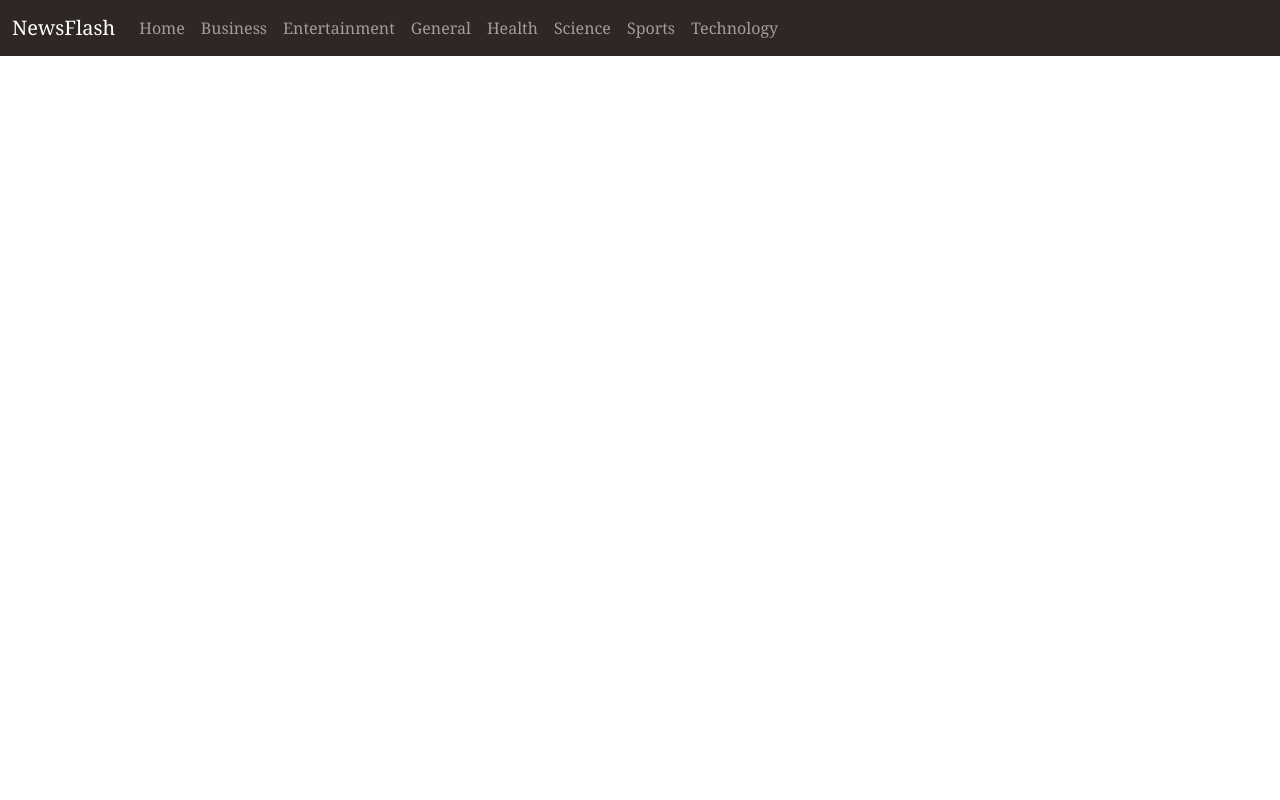
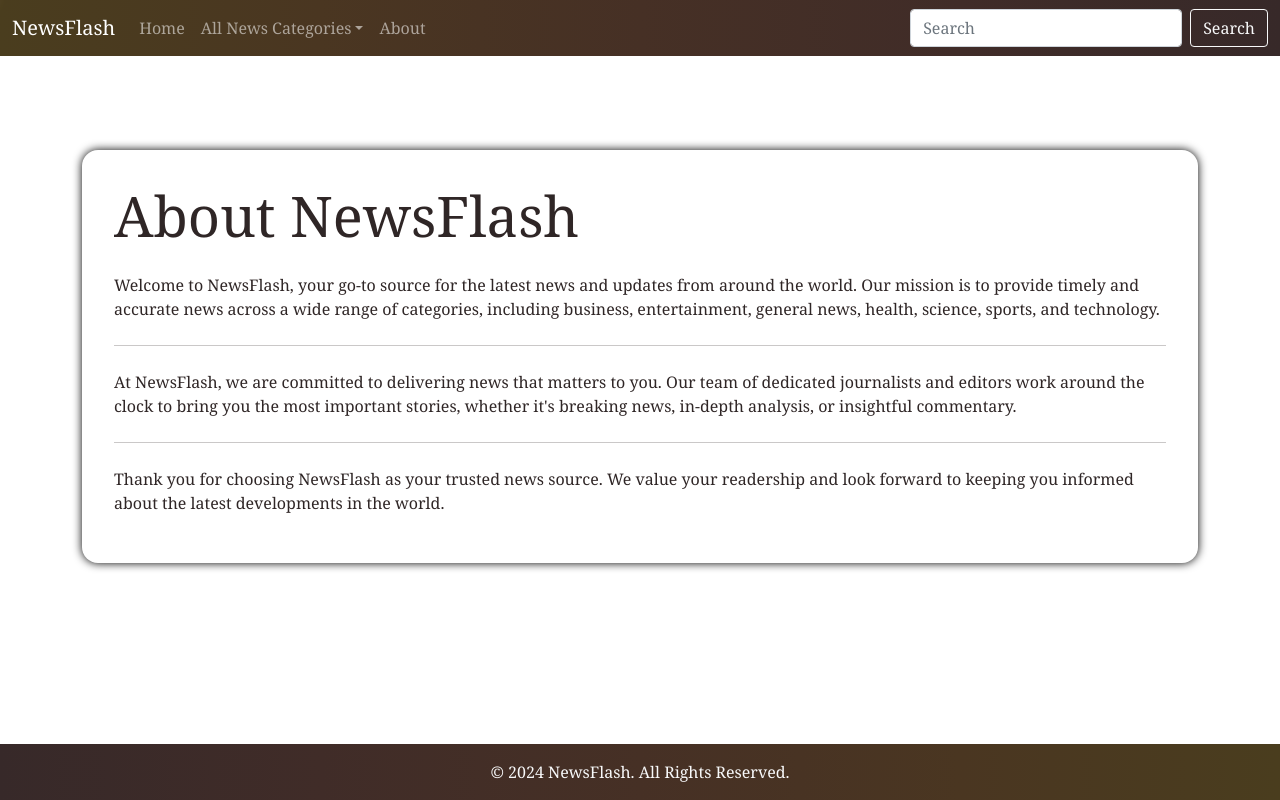
Before and after one commit to rakhidesale/NewsFlash-ReactApp, a React (Create React App) app: page /about in a window 1280 px wide. Built offline with nearby package versions, Linux system fonts and the light colour scheme; no server answers.

Commit message:
Update navbar and add footer

```diff
--- a/src/App.js
+++ b/src/App.js
@@ -1,41 +1,48 @@
 import './App.css';
+import React, { useState } from 'react';
+import NavBar from './components/NavBar';
+import News from './components/News';
+import Home from './components/Home';
+import About from './components/About';
+import MainLayout from './components/MainLayout';
+import LoadingBar from 'react-top-loading-bar'
 
-import React, { useState } from 'react'
-import NavBar from './components/NavBar';
-import News  from './components/News';
 import {
   BrowserRouter as Router,
   Routes,
   Route
 } from "react-router-dom";
-import LoadingBar from 'react-top-loading-bar'
+
 
 
 const App = () => {
   const pageSize = 5;
   const apiKey = process.env.REACT_APP_NEWS_API
-
   const [progress, setProgress] = useState(0)
 
   return (
     <div>
       <Router>
-        <NavBar/>
+        <NavBar />
+        <MainLayout>
         <LoadingBar
           height={3}
           color='#C5AA6A'
           progress={progress}
         />
         <Routes>
-          <Route exact path="/" element={<News setProgress={setProgress} apiKey={apiKey} pageSize={pageSize}  key="general" country="in" category="general" />} />
-          <Route exact path="/entertainment" element={<News setProgress={setProgress} apiKey={apiKey} pageSize={pageSize}  key="entertainment" country="in" category="entertainment" />} />
-          <Route exact path="/business" element={<News setProgress={setProgress} apiKey={apiKey} pageSize={pageSize}  key="business" country="in" category="business" />} />
-          <Route exact path="/general" element={<News setProgress={setProgress} apiKey={apiKey} pageSize={pageSize}  key="general" country="in" category="general" />} />
-          <Route exact path="/health" element={<News setProgress={setProgress} apiKey={apiKey} pageSize={pageSize}  key="health" country="in" category="health" />} />
-          <Route exact path="/science" element={<News setProgress={setProgress} apiKey={apiKey} pageSize={pageSize}  key="science" country="in" category="science" />} />
-          <Route exact path="/sports" element={<News setProgress={setProgress} apiKey={apiKey} pageSize={pageSize}  key="sports" country="in" category="sports" />} />
-          <Route exact path="/technology" element={<News setProgress={setProgress} apiKey={apiKey} pageSize={pageSize}  key="technology" country="in" category="technology" />} />
+          <Route path="/" element={<Home setProgress={setProgress} />} />
+          <Route path="/about" element={<About setProgress={setProgress} />} />
+          <Route exact path="/" element={<News setProgress={setProgress} apiKey={apiKey} pageSize={pageSize} key="about" country="in" category="general" />} />
+          <Route exact path="/entertainment" element={<News setProgress={setProgress} apiKey={apiKey} pageSize={pageSize} key="entertainment" country="in" category="entertainment" />} />
+          <Route exact path="/business" element={<News setProgress={setProgress} apiKey={apiKey} pageSize={pageSize} key="business" country="in" category="business" />} />
+          <Route exact path="/general" element={<News setProgress={setProgress} apiKey={apiKey} pageSize={pageSize} key="general" country="in" category="general" />} />
+          <Route exact path="/health" element={<News setProgress={setProgress} apiKey={apiKey} pageSize={pageSize} key="health" country="in" category="health" />} />
+          <Route exact path="/science" element={<News setProgress={setProgress} apiKey={apiKey} pageSize={pageSize} key="science" country="in" category="science" />} />
+          <Route exact path="/sports" element={<News setProgress={setProgress} apiKey={apiKey} pageSize={pageSize} key="sports" country="in" category="sports" />} />
+          <Route exact path="/technology" element={<News setProgress={setProgress} apiKey={apiKey} pageSize={pageSize} key="technology" country="in" category="technology" />} />
         </Routes>
+        </MainLayout>
       </Router>
     </div>
   )
--- /dev/null
+++ b/src/components/About.js
@@ -0,0 +1,36 @@
+import React, { useEffect } from 'react';
+
+const About = ({ setProgress }) => {
+    useEffect(() => {
+      setProgress(30);
+      // Simulate loading progress
+      setTimeout(() => setProgress(60), 500);
+      setTimeout(() => setProgress(100), 1000);
+    }, [setProgress]);
+
+    return (
+        <div className="container" style={{ marginTop: '150px', fontFamily: 'Georgia, serif', color: '#2F2626' }}>
+            <div className="jumbotron" style={{ backgroundColor: 'white', padding: '2rem', borderRadius: '1rem', boxShadow: '0 0 10px rgba(0,0,0,1)' }}>
+                <h3 className="display-4">About NewsFlash</h3>
+                <p className="my-4">
+                    Welcome to NewsFlash, your go-to source for the latest news and updates from around the world.
+                    Our mission is to provide timely and accurate news across a wide range of categories,
+                    including business, entertainment, general news, health, science, sports, and technology.
+                </p>
+                <hr className="my-4" />
+                <p>
+                    At NewsFlash, we are committed to delivering news that matters to you.
+                    Our team of dedicated journalists and editors work around the clock to bring you the most important stories,
+                    whether it's breaking news, in-depth analysis, or insightful commentary.
+                </p>
+                <hr className="my-4" />
+                <p>
+                    Thank you for choosing NewsFlash as your trusted news source.
+                    We value your readership and look forward to keeping you informed about the latest developments in the world.
+                </p>
+            </div>
+        </div>
+    );
+};
+
+export default About;
--- /dev/null
+++ b/src/components/Footer.js
@@ -0,0 +1,14 @@
+import React from 'react';
+
+
+const Footer = () => {
+  return (
+    <footer className="text-light text-center py-3" style={{fontFamily: 'Georgia, serif', backgroundImage:'linear-gradient(to left, #4a3d1e, #4a3621, #463025, #402c28, #372929)'}}>
+      <div className="container">
+        <p className="mb-0">© 2024 NewsFlash. All Rights Reserved.</p>
+      </div>
+    </footer>
+  );
+};
+
+export default Footer;
--- /dev/null
+++ b/src/components/Home.js
@@ -0,0 +1,29 @@
+import React, { useEffect } from 'react';
+import { Link } from 'react-router-dom';
+
+const Home = ({ setProgress }) => {
+  useEffect(() => {
+    setProgress(30);
+    // Simulate loading progress
+    setTimeout(() => setProgress(60), 500);
+    setTimeout(() => setProgress(100), 1000);
+  }, [setProgress]);
+
+  return (
+    <div className="container" style={{ marginTop: '150px', fontFamily: 'Georgia, serif', color: '#2F2626' }}>
+      <div className="jumbotron" style={{ backgroundColor: 'white', padding: '2rem', borderRadius: '1rem', boxShadow: '0 0 10px rgba(0,0,0,1)' }}>
+        <h1 className="display-4">Welcome to NewsFlash</h1>
+        <p className="lead">
+          Stay updated with the latest news from around the world. We provide timely and accurate news across various categories including business, entertainment, general news, health, science, sports, and technology.
+        </p>
+        <hr className="my-4" />
+        <p>
+          At NewsFlash, we are committed to delivering news that matters to you. Explore our site to find the latest stories and insights.
+        </p>
+        <Link className="btn btn-primary btn-lg"  style={{ backgroundColor: '#5F4C4C'}}to="/general" role="button">Explore News</Link>
+      </div>
+    </div>
+  );
+};
+
+export default Home;
--- /dev/null
+++ b/src/components/MainLayout.js
@@ -0,0 +1,17 @@
+import React from 'react';
+import NavBar from './NavBar';
+import Footer from './Footer';
+
+const MainLayout = ({ children }) => {
+  return (
+    <div style={{ display: 'flex', flexDirection: 'column', minHeight: '100vh' }}>
+      <NavBar />
+      <main style={{ flex: '1' }}>
+        {children}
+      </main>
+      <Footer />
+    </div>
+  );
+};
+
+export default MainLayout;
--- a/src/components/NavBar.js
+++ b/src/components/NavBar.js
@@ -1,11 +1,31 @@
-import React from 'react'
-import { Link } from 'react-router-dom'
+import React, { useState } from 'react'
+import { Link, useNavigate } from 'react-router-dom'
 
-const NavBar = ()=> {
+
+const NavBar = () => {
+
+  const [searchTerm, setSearchTerm] = useState('');
+  const navigate = useNavigate();
+
+  const handleInputChange = (e) => {
+    setSearchTerm(e.target.value);
+  };
+
+  const handleSearch = (e) => {
+    e.preventDefault();
+    const navItems = ['/', '/business', '/entertainment', '/general', '/health', '/science', '/sports', '/technology'];
+    const foundNavItem = navItems.find(item => item.toLowerCase().includes(searchTerm.toLowerCase()));
+
+    if (foundNavItem) {
+      navigate(foundNavItem);
+    } else {
+      alert('Nav item not found');
+    }
+  };
 
   return (
     <div>
-        <nav className="navbar fixed-top navbar-expand-lg navbar-dark" style={{backgroundColor:'#2F2626', fontWeight:'500', fontFamily:'Georgia, serif'}}>
+      <nav className="navbar fixed-top navbar-expand-lg navbar-dark" style={{backgroundImage: 'linear-gradient(to right, #4a3d1e, #4a3621, #463025, #402c28, #372929)', fontWeight: '500', fontFamily: 'Georgia, serif' }}>
         <div className="container-fluid">
           <Link className="navbar-brand" to="/">NewsFlash</Link>
           <button className="navbar-toggler" type="button" data-bs-toggle="collapse" data-bs-target="#navbarSupportedContent" aria-controls="navbarSupportedContent" aria-expanded="false" aria-label="Toggle navigation">
@@ -16,17 +36,39 @@ const NavBar = ()=> {
               <li className="nav-item">
                 <Link className="nav-link" aria-current="page" to="/">Home</Link>
               </li>
-                <li className="nav-item"><Link className="nav-link" to="/business">Business</Link></li>
-                <li className="nav-item"><Link className="nav-link" to="/entertainment">Entertainment</Link></li>
-                <li className="nav-item"><Link className="nav-link" to="/general">General</Link></li>
-                <li className="nav-item"><Link className="nav-link" to="/health">Health</Link></li>
-                <li className="nav-item"><Link className="nav-link" to="/science">Science</Link></li>
-                <li className="nav-item"><Link className="nav-link" to="/sports">Sports</Link></li>
-                <li className="nav-item"><Link className="nav-link" to="/technology">Technology</Link></li>
+              <li className="nav-item dropdown">
+                <Link className="nav-link dropdown-toggle" to="#" id="navbarDropdownAll" role="button" data-bs-toggle="dropdown" aria-expanded="false">
+                  All News Categories
+                </Link>
+                <ul className="dropdown-menu" aria-labelledby="navbarDropdownAll">
+                  <li><Link className="dropdown-item" to="/business">Business</Link></li>
+                  <li><Link className="dropdown-item" to="/entertainment">Entertainment</Link></li>
+                  <li><Link className="dropdown-item" to="/general">General</Link></li>
+                  <li><Link className="dropdown-item" to="/health">Health</Link></li>
+                  <li><Link className="dropdown-item" to="/science">Science</Link></li>
+                  <li><Link className="dropdown-item" to="/sports">Sports</Link></li>
+                  <li><Link className="dropdown-item" to="/technology">Technology</Link></li>
                 </ul>
+              </li>
+              <li className="nav-item">
+                <Link className="nav-link" to="/about">About</Link>
+              </li>
+            </ul>
+            <form className="d-flex" onSubmit={handleSearch}>
+              <input
+                className="form-control me-2"
+                type="search"
+                placeholder="Search"
+                aria-label="Search"
+                value={searchTerm}
+                onChange={handleInputChange}
+              />
+              <button className="btn btn-outline-light" type="submit">Search</button>
+            </form>
           </div>
         </div>
       </nav>
+
     </div>
   )
 }
--- a/src/components/News.js
+++ b/src/components/News.js
@@ -84,7 +84,7 @@ const News = (props) => {
 News.defaultProps = {
   country: "in",
   pageSize: 8,
-  category: "general",
+  category: 'general',
 };
 
 News.propTypes = {
```
Also changed, not shown: src/components/NewsItem.js (+4 -4 lines). Lines whose indentation alone changed are shown as unchanged.
